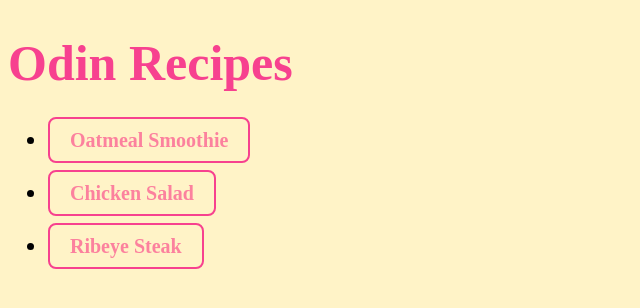
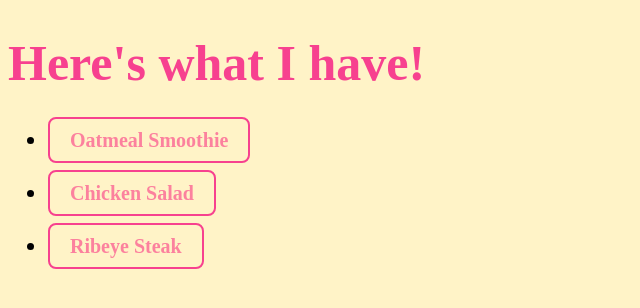
Before and after one commit to ArkenZis/odin-recipes, a plain HTML site: page index.html in a window 1280 px wide. Shown: the whole page, without its empty margins (0-640 px from the left). Drawn offline with Linux system fonts and the light colour scheme.

Commit message:
Changed heading

```diff
--- a/index.html
+++ b/index.html
@@ -10,7 +10,7 @@
 
 <body>
 
-    <h1>Odin Recipes</h1>
+    <h1>Here's what I have!</h1>
     <ul>
         <li>
             <a href="recipes/oatmeal_smoothie.html" class="button">Oatmeal Smoothie</a>
```
